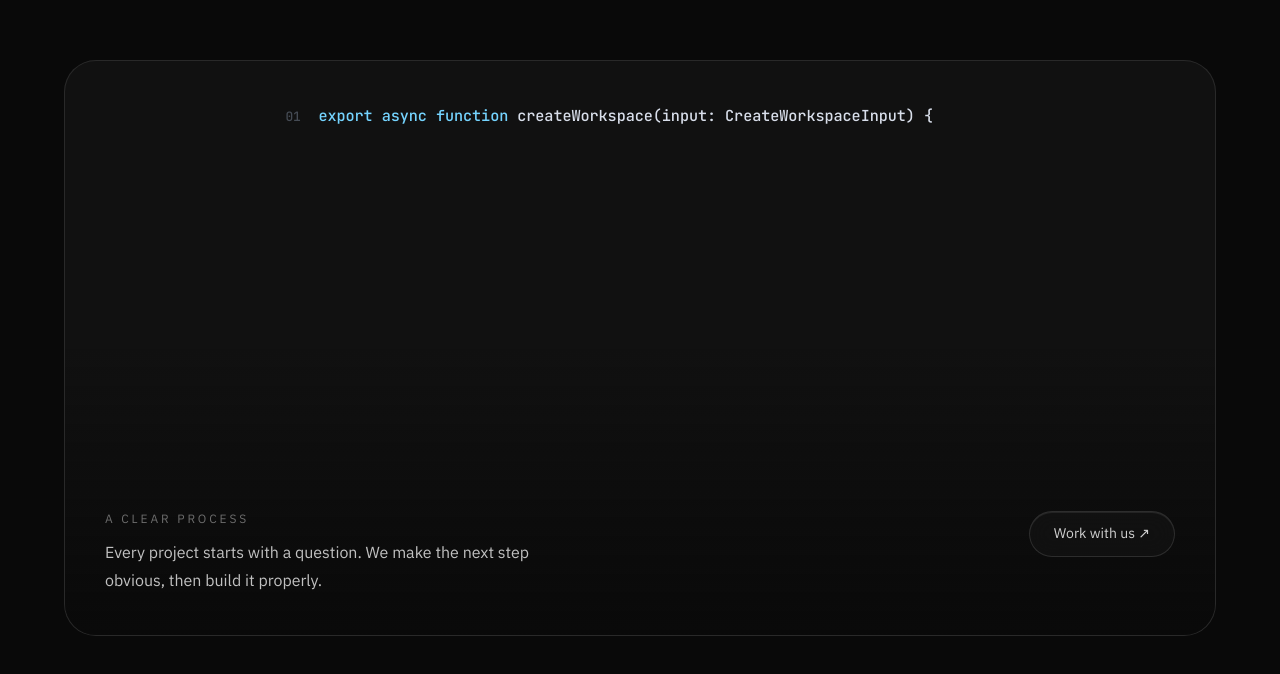
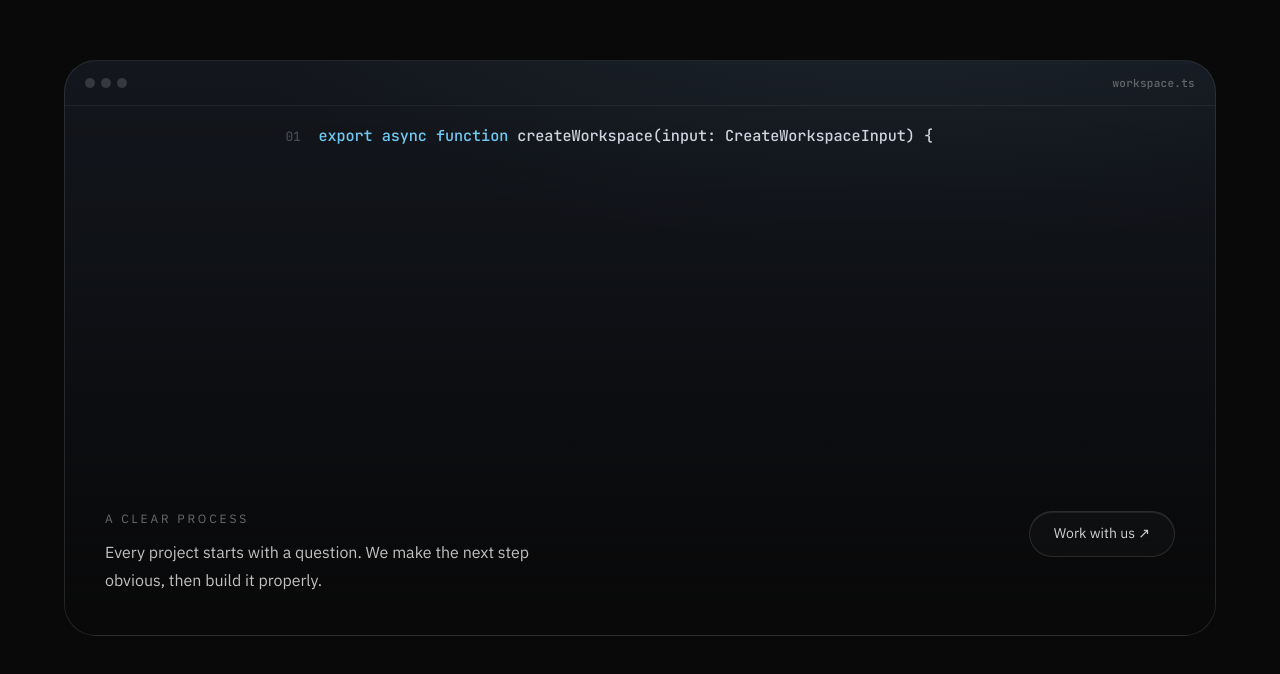
Before and after one commit to mohahmedsami/cnc-team, a Next.js app: page / in a window 1280 px wide. Shown: the part 1383-2057 px from the top of the page. Built offline with nearby package versions, Linux system fonts and the light colour scheme.

Commit message:
Polish code canvas with editor header and gradient

```diff
--- a/src/app/globals.css
+++ b/src/app/globals.css
@@ -124,7 +124,7 @@ video {
 
 .cnc-live-code {
   position: absolute;
-  inset: 7% 6% auto 6%;
+  inset: 3.75rem 6% auto 6%;
   margin: 0;
   color: #d8deea;
   font-family: var(--font-jetbrains), ui-monospace, SFMono-Regular, Menlo, monospace;
@@ -146,8 +146,19 @@ video {
 }
 
 @media (min-width: 768px) {
-  .cnc-live-code {
-    inset: 7% auto auto 50%;
+.cnc-code-panel {
+  background: linear-gradient(180deg, #14171d 0%, #0f1116 55%, #0b0d11 100%);
+}
+
+.cnc-code-panel-glow {
+  position: absolute;
+  inset: 0;
+  background: radial-gradient(1100px 420px at 72% -12%, rgba(125, 211, 252, 0.07), transparent 62%);
+  pointer-events: none;
+}
+
+.cnc-live-code {
+    inset: 3.75rem auto auto 50%;
     transform: translateX(-50%);
     width: min(64%, 54rem);
   }
--- a/src/components/CncTeamHome.tsx
+++ b/src/components/CncTeamHome.tsx
@@ -177,9 +177,18 @@ export default function CncTeamHome() {
 
       <section className="relative bg-[#090909] px-6 pb-32 sm:px-10 md:pb-48">
         <div className="mx-auto max-w-6xl">
-          <div className="relative aspect-[4/5] overflow-hidden rounded-[2rem] border border-white/10 bg-[#111] sm:aspect-[16/8]">
+          <div className="cnc-code-panel relative aspect-[4/5] overflow-hidden rounded-[2rem] border border-white/10 sm:aspect-[16/8]">
+            <div className="absolute inset-x-0 top-0 flex items-center justify-between border-b border-white/[0.06] px-5 py-3.5">
+              <div className="flex items-center gap-1.5" aria-hidden="true">
+                <span className="h-2.5 w-2.5 rounded-full bg-white/15" />
+                <span className="h-2.5 w-2.5 rounded-full bg-white/15" />
+                <span className="h-2.5 w-2.5 rounded-full bg-white/15" />
+              </div>
+              <span dir="ltr" className="font-mono text-[11px] tracking-wide text-white/35">workspace.ts</span>
+            </div>
+            <div className="cnc-code-panel-glow" aria-hidden="true" />
             <LiveCode />
-            <div className="absolute inset-0 bg-gradient-to-t from-[#090909]/90 via-transparent to-transparent" />
+            <div className="absolute inset-0 bg-gradient-to-t from-[#090909]/95 via-[#090909]/20 to-transparent" />
             <div className="absolute inset-x-0 bottom-0 flex flex-col gap-5 p-6 sm:flex-row sm:items-end sm:justify-between sm:p-10">
               <div className="max-w-md">
                 <p className="mb-3 text-xs uppercase tracking-[0.24em] text-white/40">{text.process}</p>
```
